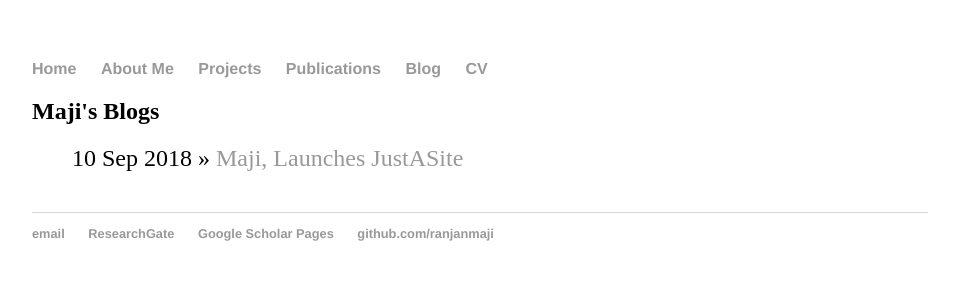
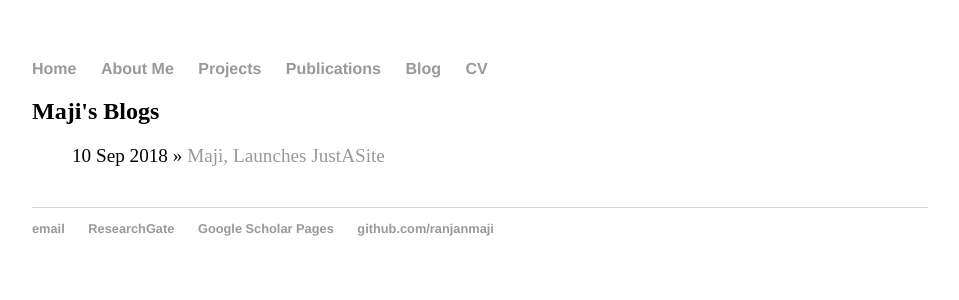
Before and after one commit to ranjanmaji/just-a-site, a Jekyll site: the page built from blog/index.html, in a window 1280 px wide. Shown: the top 300 px of the page, without its empty margins (160-1119 px from the left). Built offline with Jekyll 4.4.1, drawn with Linux system fonts in a browser that asks for light colours.

Commit message:
Update main.css

```diff
--- a/css/main.css
+++ b/css/main.css
@@ -35,18 +35,9 @@ footer {
 
 ul.posts {
     margin: 20px auto 40px;
-    font-size: 1.5em;
+    font-size: 1.2em;
 }
 
 ul.posts li {
     list-style: none;
 }
-
-ul.projects {
-    margin: 20px auto 40px;
-    font-size: 1.5em;
-}
-
-ul.projects li {
-    list-style: none;
-}
```
